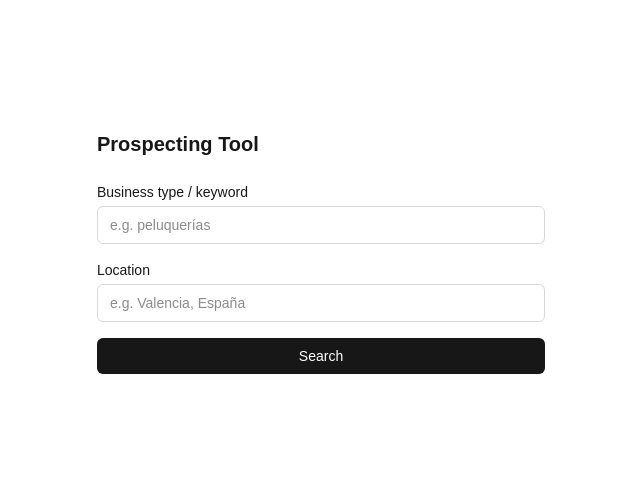
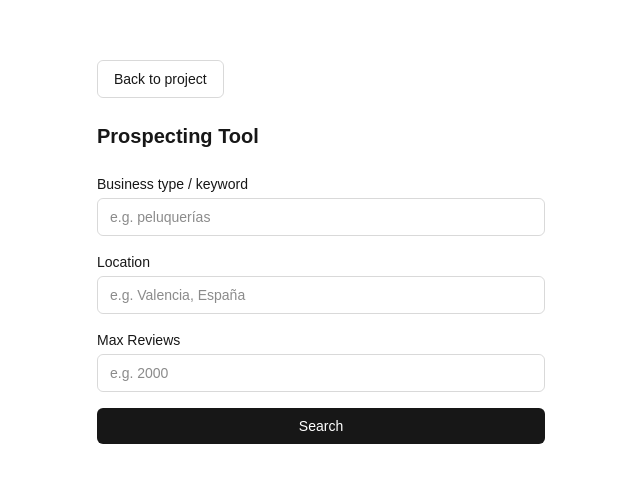
Before and after one commit to snatiagoo/internalTool2, a Next.js app: page /project/1/search in a window 1280 px wide. Shown: the part 148-630 px from the top of the page, without its empty margins (319-959 px from the left). Built offline with nearby package versions, Linux system fonts and the light colour scheme; no server answers; what drizzle-zod would draw is missing.

Commit message:
Added max reviews filter to search and Save form

```diff
--- a/app/project/[id]/search/page.tsx
+++ b/app/project/[id]/search/page.tsx
@@ -1,8 +1,9 @@
 "use client";
 
 import { searchSaveOrchestrator } from "@/lib/projects/actions";
-import { useState } from "react";
+import { useState, useRef, use } from "react";
 import { useFormStatus } from "react-dom";
+import Link from "next/link";
 
 
 
@@ -24,23 +25,57 @@ function SubmitButton(){
 
 export default function Page({params} : {params: Promise<{id: string}>}) {
 
+  const { id } = use(params);
+
   const [count, setCount] = useState(0);
   const [showResult, setIsShown] = useState(false);
+  // useRef creates ref object, one that can be modified without changing state
+  // hideTimer is a useRef that holds the timeout object at current
+  // initially undefined
+  const hideTimer = useRef<ReturnType<typeof setTimeout> | undefined>(undefined);
 
   async function handleAction(formData: FormData) {
     const projectId = Number((await params).id);
     const keyword = formData.get("keyword")?.toString() ?? "";
     const location = formData.get("location")?.toString() ?? "";
-    const res = await searchSaveOrchestrator(projectId, keyword, location);
+    const maxReviews =
+      formData.get("maxReviews") == "" ?
+       undefined
+      : Number(formData.get("maxReviews"));
+    const res = await searchSaveOrchestrator(projectId, keyword, location, maxReviews);
 
     setCount(res);
     setIsShown(true);
+    // handleAction causes a kill on the active timer
+    // (in case we click twice for example)
+    // or does nothing if already fired/first
+    // .current is what the timeout object is
+    clearTimeout(hideTimer.current);
 
+    // setTimeout creates a new Timeout object
+    // to be hideTimer ref object current
+    hideTimer.current = setTimeout(() => setIsShown(false), 3000);
+
+
+    // so it repeats this have ref, cancel its timeout (done or nothing)
+    // and create new delay for the shown on each form action
+
+    //use ref whenever you need
+    // "a value that outlives renders (consistent),
+    // but isn't part of what the component displays"
   }
+
+
 
   return (
     <main className="flex flex-1 flex-col items-center justify-center px-4">
       <div className="w-full max-w-md">
+        <Link
+          href={`/project/${id}`}
+          className="mb-6 inline-block rounded-md border border-black/15 px-4 py-2 text-sm dark:border-white/20"
+        >
+          Back to project
+        </Link>
         <h1 className="mb-6 text-xl font-semibold">Prospecting Tool</h1>
 
         <form action={handleAction} className="flex flex-col gap-4">
@@ -50,6 +85,7 @@ export default function Page({params} : {params: Promise<{id: string}>}) {
             </label>
             <input
               id="keyword"
+              name="keyword"
               required={true}
               type="text"
               placeholder="e.g. peluquerías"
@@ -63,6 +99,7 @@ export default function Page({params} : {params: Promise<{id: string}>}) {
             </label>
             <input
               id="location"
+              name="location"
               required={true}
               type="text"
               placeholder="e.g. Valencia, España"
@@ -70,8 +107,25 @@ export default function Page({params} : {params: Promise<{id: string}>}) {
             />
           </div>
 
+          <div className="flex flex-col gap-1">
+            <label htmlFor="location" className="text-sm font-medium">
+              Max Reviews
+            </label>
+            <input
+              id="maxReviews"
+              name="maxReviews"
+              required={false}
+              type="text"
+              placeholder="e.g. 2000"
+              className="rounded-md border border-black/15 bg-transparent px-3 py-2 text-sm outline-none focus:border-black/40 dark:border-white/20 dark:focus:border-white/40"
+            />
+          </div>
+
           <SubmitButton />
         </form>
+        <div>
+          {showResult && <p className="text-sm">Added {count} new places.</p>}
+        </div>
       </div>
     </main>
   );
--- a/lib/db/places.ts
+++ b/lib/db/places.ts
@@ -49,10 +49,10 @@ async function getExcludedIds(projectId: number){
 
 
 
-export async function searchAndSave(projectId: number, keyword: string, location: string){
+export async function searchAndSave(projectId: number, keyword: string, location: string, maxReviews?: number){
     const excludedIds = await getExcludedIds(projectId);
 
-    const places = await searchPlaces(keyword, location, excludedIds)
+    const places = await searchPlaces(keyword, location, maxReviews ,excludedIds)
 
     const res = await savePlacesById(projectId, places);
 
--- a/lib/places/places.ts
+++ b/lib/places/places.ts
@@ -27,7 +27,7 @@ const ResponseSchema = z.object({
 })
 
 
-export async function searchPlaces(keyword:string, location: string, excludeIds?: Set<string>){
+export async function searchPlaces(keyword:string, location: string, maxReviews?: number, excludeIds?: Set<string>){
     const results: z.infer<typeof PlaceSchema>[] = [];
     let pageToken: string | undefined = undefined;
 
@@ -56,8 +56,8 @@ export async function searchPlaces(keyword:string, location: string, excludeIds?
         const places = data.places ?? [];
         const nextPageToken = data.nextPageToken ?? undefined;
         const page = ResponseSchema.parse({places, nextPageToken});
-
-         results.push(...page.places.filter((p) => !(excludeIds?.has(p.id))))
+        if(maxReviews) results.push(...page.places.filter((p) => (!(excludeIds?.has(p.id)) && (p.userRatingCount ?? 0) < maxReviews)))
+        else results.push(...page.places.filter((p) => !(excludeIds?.has(p.id))))
         // enough as if exclude ids is undefined everything will
         pageToken = page.nextPageToken;
 
--- a/lib/projects/actions.ts
+++ b/lib/projects/actions.ts
@@ -34,10 +34,7 @@ export async function createProjectOrchestrator(formData: FormData){
 }
 
 
-export async function searchSaveOrchestrator(projectId: number, keyword: string, location: string){
-    if(!keyword.length && !location.length){
-        // what should I do about this?
-    }
-    const res = await searchAndSave(projectId, keyword, location);
+export async function searchSaveOrchestrator(projectId: number, keyword: string, location: string, maxReviews?: number){
+    const res = await searchAndSave(projectId, keyword, location, maxReviews);
     return res;
 }
```
Also changed, not shown: 1 other file (tests, documents, lock files or other folders).
